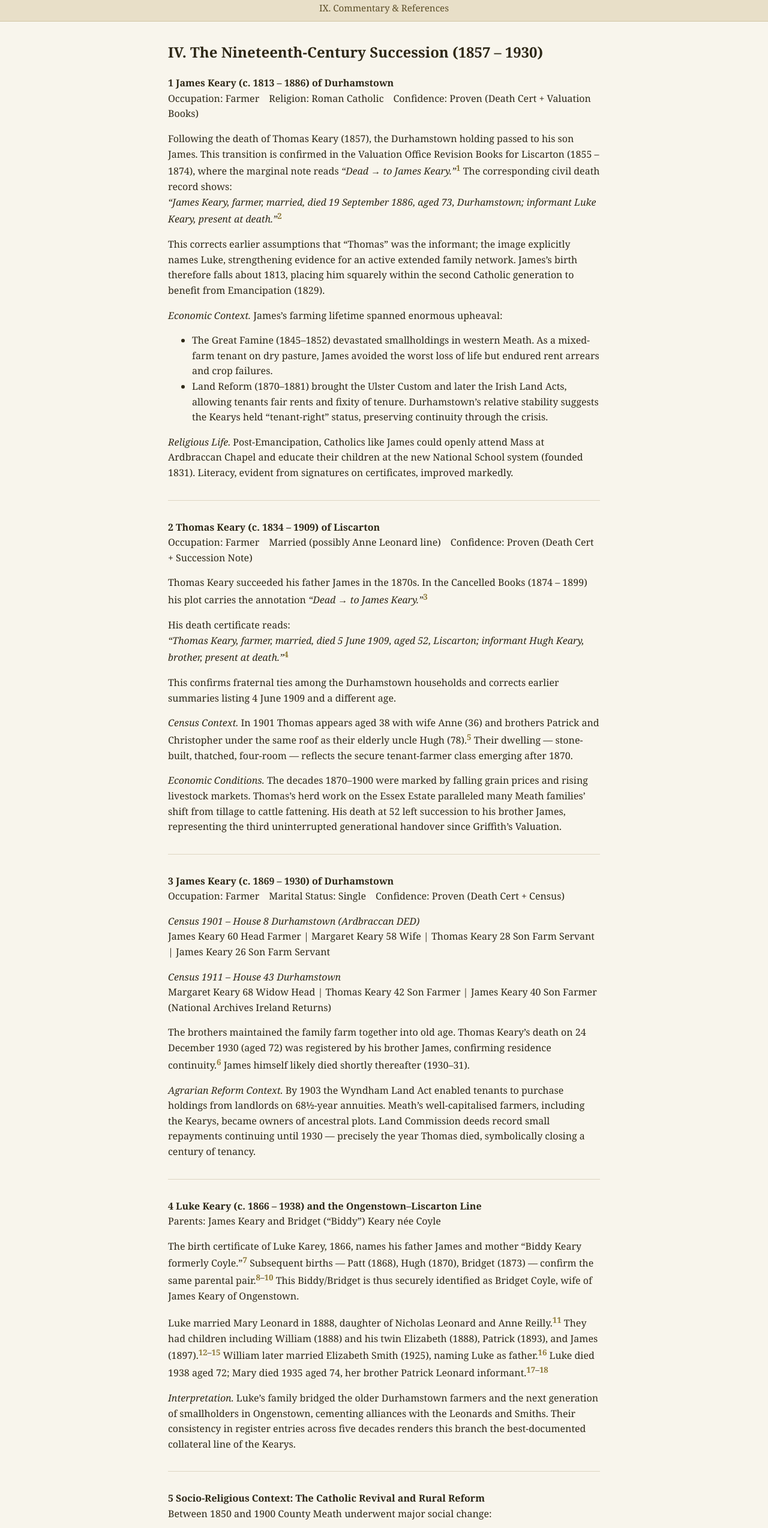
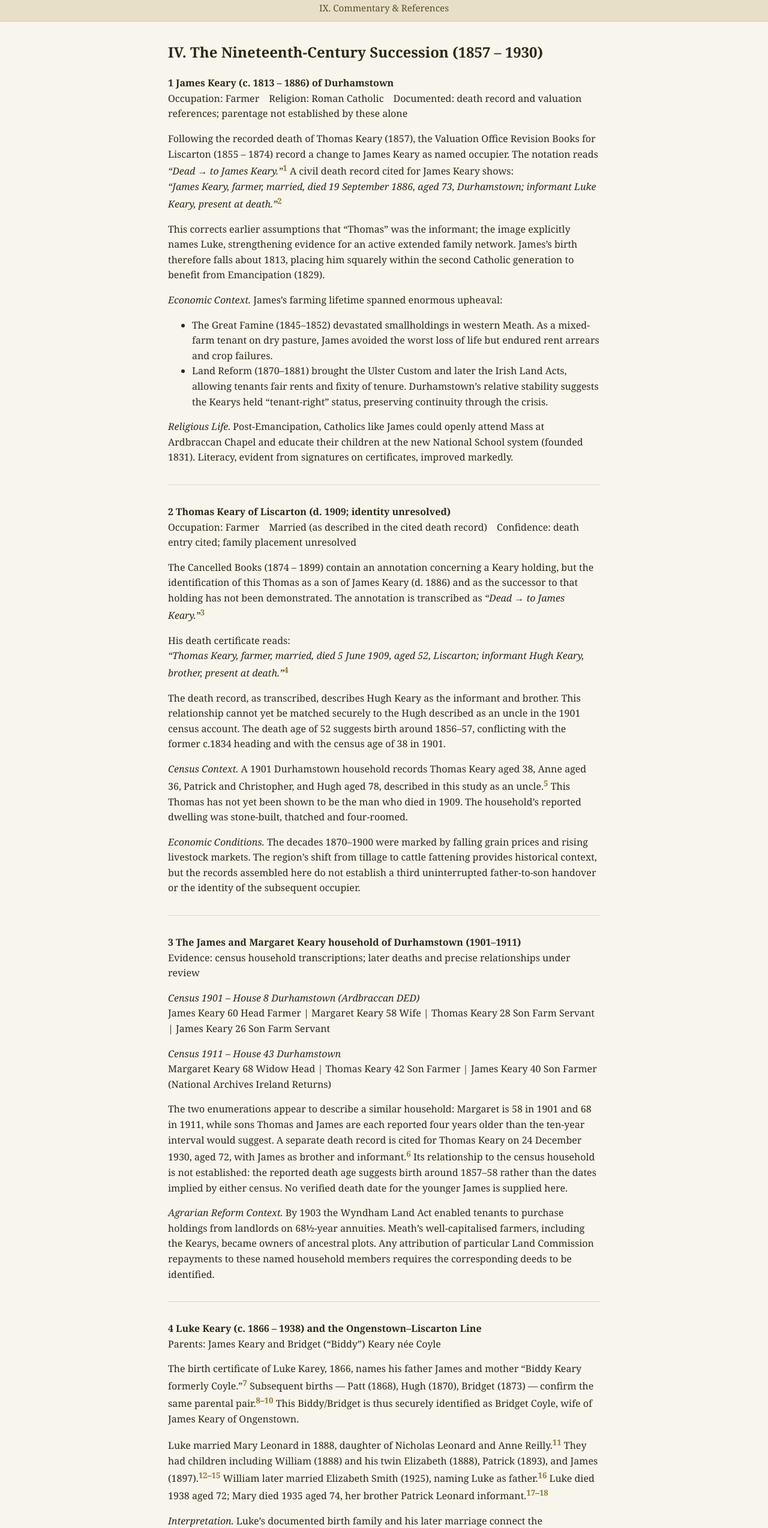
Before and after one commit to kearey-archives/kearey-family-history, a plain HTML site: page succession.html in a window 1280 px wide. Shown: the part 249-2797 px from the top of the page at 60% size. Drawn offline with Linux system fonts and the light colour scheme.

Commit message:
Qualify uncertain County Meath Keary identities and succession

```diff
--- a/succession.html
+++ b/succession.html
@@ -36,9 +36,9 @@
 <h2>IV. The Nineteenth-Century Succession (1857 – 1930)</h2>
 
 <p><strong>1  James Keary (c. 1813 – 1886) of Durhamstown</strong><br>
-Occupation: Farmer Religion: Roman Catholic Confidence: Proven (Death Cert + Valuation Books)</p>
+Occupation: Farmer Religion: Roman Catholic Documented: death record and valuation references; parentage not established by these alone</p>
 
-<p>Following the death of Thomas Keary (1857), the Durhamstown holding passed to his son James. This transition is confirmed in the Valuation Office Revision Books for Liscarton (1855 – 1874), where the marginal note reads <em>“Dead → to James Keary.”</em><sup><a href="#note1" id="ref1">1</a></sup> The corresponding civil death record shows:<br>
+<p>Following the recorded death of Thomas Keary (1857), the Valuation Office Revision Books for Liscarton (1855 – 1874) record a change to James Keary as named occupier. The notation reads <em>“Dead → to James Keary.”</em><sup><a href="#note1" id="ref1">1</a></sup> A civil death record cited for James Keary shows:<br>
 <em>“James Keary, farmer, married, died 19 September 1886, aged 73, Durhamstown; informant Luke Keary, present at death.”</em><sup><a href="#note2" id="ref2">2</a></sup></p>
 
 <p>This corrects earlier assumptions that “Thomas” was the informant; the image explicitly names Luke, strengthening evidence for an active extended family network. James’s birth therefore falls about 1813, placing him squarely within the second Catholic generation to benefit from Emancipation (1829).</p>
@@ -53,24 +53,24 @@ Occupation: Farmer Religion: Roman Catholic Confidence: Proven (Death Cert +
 
 <hr class="soft">
 
-<p><strong>2  Thomas Keary (c. 1834 – 1909) of Liscarton</strong><br>
-Occupation: Farmer Married (possibly Anne Leonard line) Confidence: Proven (Death Cert + Succession Note)</p>
+<p><strong>2  Thomas Keary of Liscarton (d. 1909; identity unresolved)</strong><br>
+Occupation: Farmer Married (as described in the cited death record) Confidence: death entry cited; family placement unresolved</p>
 
-<p>Thomas Keary succeeded his father James in the 1870s. In the Cancelled Books (1874 – 1899) his plot carries the annotation <em>“Dead → to James Keary.”</em><sup><a href="#note3" id="ref3">3</a></sup></p>
+<p>The Cancelled Books (1874 – 1899) contain an annotation concerning a Keary holding, but the identification of this Thomas as a son of James Keary (d. 1886) and as the successor to that holding has not been demonstrated. The annotation is transcribed as <em>“Dead → to James Keary.”</em><sup><a href="#note3" id="ref3">3</a></sup></p>
 
 <p>His death certificate reads:<br>
 <em>“Thomas Keary, farmer, married, died 5 June 1909, aged 52, Liscarton; informant Hugh Keary, brother, present at death.”</em><sup><a href="#note4" id="ref4">4</a></sup></p>
 
-<p>This confirms fraternal ties among the Durhamstown households and corrects earlier summaries listing 4 June 1909 and a different age.</p>
+<p>The death record, as transcribed, describes Hugh Keary as the informant and brother. This relationship cannot yet be matched securely to the Hugh described as an uncle in the 1901 census account. The death age of 52 suggests birth around 1856–57, conflicting with the former c.1834 heading and with the census age of 38 in 1901.</p>
 
-<p><em>Census Context.</em> In 1901 Thomas appears aged 38 with wife Anne (36) and brothers Patrick and Christopher under the same roof as their elderly uncle Hugh (78).<sup><a href="#note5" id="ref5">5</a></sup> Their dwelling — stone-built, thatched, four-room — reflects the secure tenant-farmer class emerging after 1870.</p>
+<p><em>Census Context.</em> A 1901 Durhamstown household records Thomas Keary aged 38, Anne aged 36, Patrick and Christopher, and Hugh aged 78, described in this study as an uncle.<sup><a href="#note5" id="ref5">5</a></sup> This Thomas has not yet been shown to be the man who died in 1909. The household’s reported dwelling was stone-built, thatched and four-roomed.</p>
 
-<p><em>Economic Conditions.</em> The decades 1870–1900 were marked by falling grain prices and rising livestock markets. Thomas’s herd work on the Essex Estate paralleled many Meath families’ shift from tillage to cattle fattening. His death at 52 left succession to his brother James, representing the third uninterrupted generational handover since Griffith’s Valuation.</p>
+<p><em>Economic Conditions.</em> The decades 1870–1900 were marked by falling grain prices and rising livestock markets. The region’s shift from tillage to cattle fattening provides historical context, but the records assembled here do not establish a third uninterrupted father-to-son handover or the identity of the subsequent occupier.</p>
 
 <hr class="soft">
 
-<p><strong>3  James Keary (c. 1869 – 1930) of Durhamstown</strong><br>
-Occupation: Farmer Marital Status: Single Confidence: Proven (Death Cert + Census)</p>
+<p><strong>3  The James and Margaret Keary household of Durhamstown (1901–1911)</strong><br>
+Evidence: census household transcriptions; later deaths and precise relationships under review</p>
 
 <p><em>Census 1901 – House 8 Durhamstown (Ardbraccan DED)</em><br>
 James Keary 60 Head Farmer  |  Margaret Keary 58 Wife  |  Thomas Keary 28 Son Farm Servant  |  James Keary 26 Son Farm Servant</p>
@@ -78,9 +78,9 @@ James Keary 60 Head Farmer  |  Margaret Keary 58 Wife  |  Thomas Keary 28 Son Fa
 <p><em>Census 1911 – House 43 Durhamstown</em><br>
 Margaret Keary 68 Widow Head  |  Thomas Keary 42 Son Farmer  |  James Keary 40 Son Farmer  (National Archives Ireland Returns)</p>
 
-<p>The brothers maintained the family farm together into old age. Thomas Keary’s death on 24 December 1930 (aged 72) was registered by his brother James, confirming residence continuity.<sup><a href="#note6" id="ref6">6</a></sup> James himself likely died shortly thereafter (1930–31).</p>
+<p>The two enumerations appear to describe a similar household: Margaret is 58 in 1901 and 68 in 1911, while sons Thomas and James are each reported four years older than the ten-year interval would suggest. A separate death record is cited for Thomas Keary on 24 December 1930, aged 72, with James as brother and informant.<sup><a href="#note6" id="ref6">6</a></sup> Its relationship to the census household is not established: the reported death age suggests birth around 1857–58 rather than the dates implied by either census. No verified death date for the younger James is supplied here.</p>
 
-<p><em>Agrarian Reform Context.</em> By 1903 the Wyndham Land Act enabled tenants to purchase holdings from landlords on 68½-year annuities. Meath’s well-capitalised farmers, including the Kearys, became owners of ancestral plots. Land Commission deeds record small repayments continuing until 1930 — precisely the year Thomas died, symbolically closing a century of tenancy.</p>
+<p><em>Agrarian Reform Context.</em> By 1903 the Wyndham Land Act enabled tenants to purchase holdings from landlords on 68½-year annuities. Meath’s well-capitalised farmers, including the Kearys, became owners of ancestral plots. Any attribution of particular Land Commission repayments to these named household members requires the corresponding deeds to be identified.</p>
 
 <hr class="soft">
 
@@ -91,7 +91,7 @@ Parents: James Keary and Bridget (“Biddy”) Keary née Coyle</p>
 
 <p>Luke married Mary Leonard in 1888, daughter of Nicholas Leonard and Anne Reilly.<sup><a href="#note11" id="ref11">11</a></sup> They had children including William (1888) and his twin Elizabeth (1888), Patrick (1893), and James (1897).<sup><a href="#note12" id="ref12">12</a>–<a href="#note15" id="ref15">15</a></sup> William later married Elizabeth Smith (1925), naming Luke as father.<sup><a href="#note16" id="ref16">16</a></sup> Luke died 1938 aged 72; Mary died 1935 aged 74, her brother Patrick Leonard informant.<sup><a href="#note17" id="ref17">17</a>–<a href="#note18" id="ref18">18</a></sup></p>
 
-<p><em>Interpretation.</em> Luke’s family bridged the older Durhamstown farmers and the next generation of smallholders in Ongenstown, cementing alliances with the Leonards and Smiths. Their consistency in register entries across five decades renders this branch the best-documented collateral line of the Kearys.</p>
+<p><em>Interpretation.</em> Luke’s documented birth family and his later marriage connect the Ongenstown Kearys with the Leonard and Smith families. His relationship to the older Durhamstown family remains to be confirmed. Their consistency in register entries across five decades renders this branch the best-documented collateral line of the Kearys.</p>
 
 <hr class="soft">
 
```
Also changed, not shown: branches.html (+4 -4 lines), census.html (+5 -5 lines), early.html (+5 -5 lines), 1 other file.
